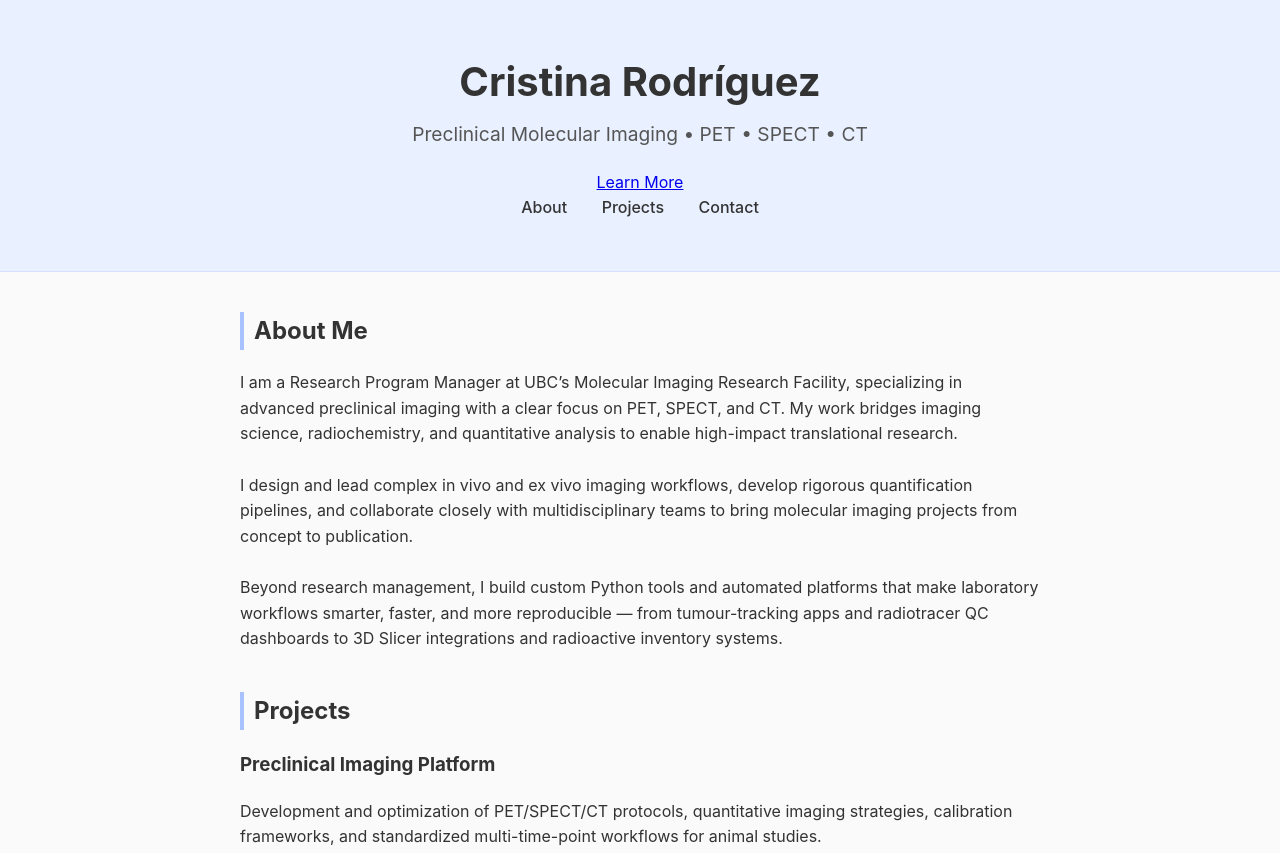
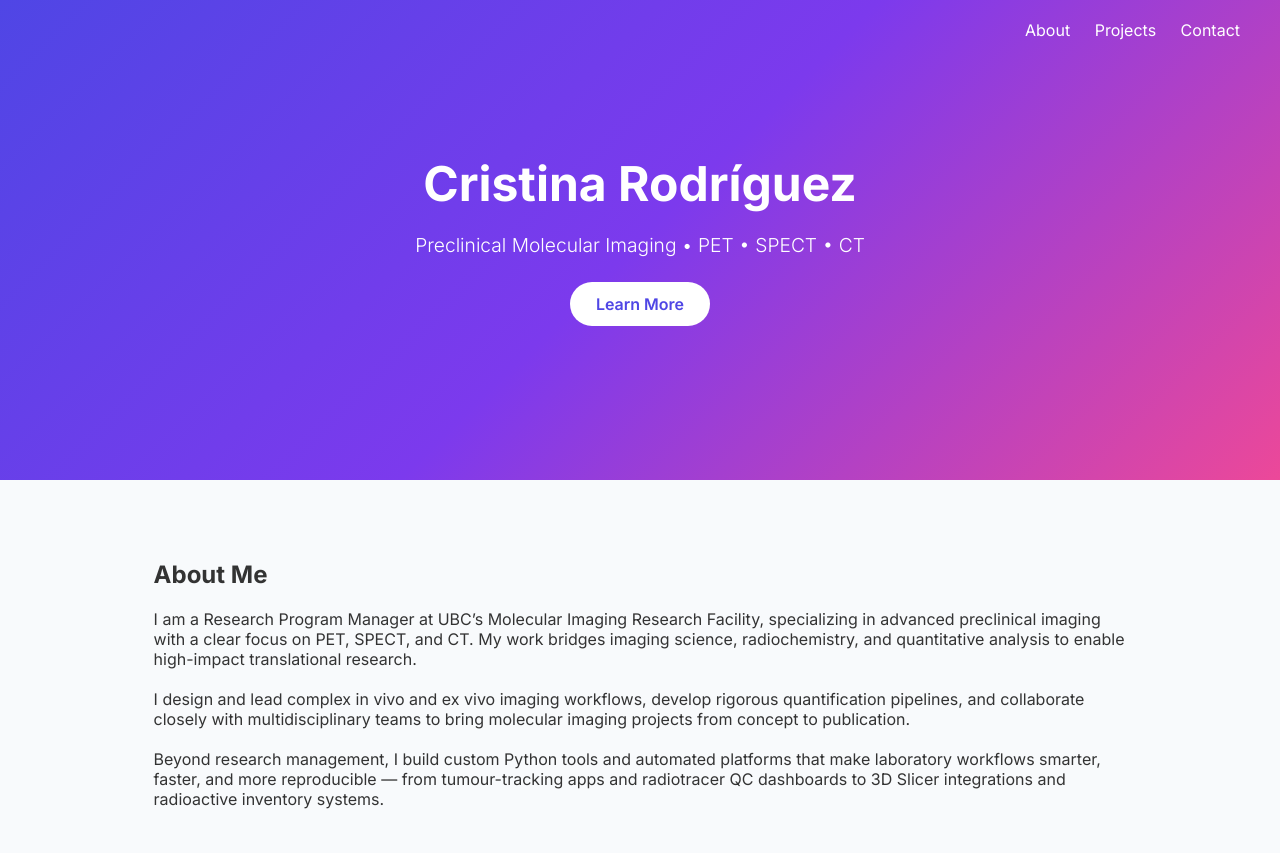
Before and after one commit to cristinarod2/cristinarod2.github.io, a plain HTML site: page index.html in a window 1280 px wide. Shown: the top 853 px of the page. Drawn offline with Linux system fonts and the light colour scheme.

Commit message:
Refactor CSS styles for layout and design improvements

```diff
--- a/style.css
+++ b/style.css
@@ -1,61 +1,129 @@
+/* GENERAL */
 body {
-    font-family: -apple-system, BlinkMacSystemFont, "Segoe UI", Roboto, sans-serif;
     margin: 0;
-    padding: 0;
-    background: #fafafa;
+    font-family: "Inter", sans-serif;
+    background: #f8fafc;
     color: #333;
-    line-height: 1.6;
 }
 
-header {
-    text-align: center;
-    padding: 50px 20px;
-    background: #e9f0ff;
-    border-bottom: 1px solid #d6e1ff;
+h1, h2, h3 {
+    font-weight: 700;
 }
 
-header h1 {
-    margin: 0;
-    font-size: 2.5rem;
+.section {
+    padding: 60px 12%;
+    max-width: 1100px;
+    margin: auto;
 }
 
-header p {
-    margin: 5px 0 20px;
-    font-size: 1.2rem;
-    color: #555;
+.section.alt {
+    background: #eef2f7;
 }
 
-nav a {
-    margin: 0 15px;
-    text-decoration: none;
-    color: #333;
-    font-weight: 500;
+/* NAVBAR */
+.navbar {
+    position: absolute;
+    top: 20px;
+    right: 40px;
 }
 
-section {
-    max-width: 800px;
-    margin: 40px auto;
-    padding: 0 20px;
+.navbar a {
+    margin-left: 20px;
+    text-decoration: none;
+    color: white;
+    font-weight: 500;
+    transition: opacity 0.2s;
 }
 
-h2 {
-    border-left: 4px solid #a8c2ff;
-    padding-left: 10px;
+.navbar a:hover {
+    opacity: 0.7;
 }
 
-.project {
-    background: white;
-    padding: 20px;
-    border-radius: 12px;
-    margin-bottom: 20px;
-    box-shadow: 0 2px 8px rgba(0,0,0,0.05);
+/* HERO SECTION */
+.hero {
+    height: 60vh;
+    background: linear-gradient(
+        135deg,
+        #4f46e5,
+        #7c3aed,
+        #ec4899
+    );
+    color: white;
+    padding: 0;
+    position: relative;
+    display: flex;
+    align-items: center;
+    justify-content: center;
+    text-align: center;
+    animation: fadeIn 1.6s ease;
 }
 
+.hero-content h1 {
+    font-size: 3rem;
+    margin: 0;
+    margin-bottom: 10px;
+}
+
+.subtitle {
+    margin-bottom: 25px;
+    font-weight: 300;
+    font-size: 1.2rem;
+}
+
+.cta {
+    display: inline-block;
+    padding: 12px 26px;
+    background: white;
+    color: #4f46e5;
+    border-radius: 30px;
+    text-decoration: none;
+    font-weight: 600;
+    transition: transform 0.2s, box-shadow 0.2s;
+}
+
+.cta:hover {
+    transform: translateY(-3px);
+    box-shadow: 0 6px 20px rgba(0,0,0,0.15);
+}
+
+/* PROJECT CARDS */
+.project-card {
+    background: white;
+    padding: 25px;
+    margin: 20px 0;
+    border-radius: 14px;
+    box-shadow: 0 3px 14px rgba(0,0,0,0.08);
+    transition: transform 0.3s;
+}
+
+.project-card:hover {
+    transform: translateY(-6px);
+}
+
+/* FOOTER */
 footer {
     text-align: center;
-    padding: 20px;
-    margin-top: 40px;
-    background: #f0f0f0;
-    font-size: 0.9rem;
-    color: #555;
+    padding: 15px;
+    color: #666;
 }
+
+/* ANIMATIONS */
+@keyframes fadeIn {
+    from { opacity: 0; transform: translateY(10px); }
+    to { opacity: 1; transform: translateY(0); }
+}
+
+/* RESPONSIVE */
+@media (max-width: 768px) {
+    .hero-content h1 {
+        font-size: 2.2rem;
+    }
+
+    .navbar {
+        display: none;
+    }
+
+    .section {
+        padding: 40px 8%;
+    }
+}
```
